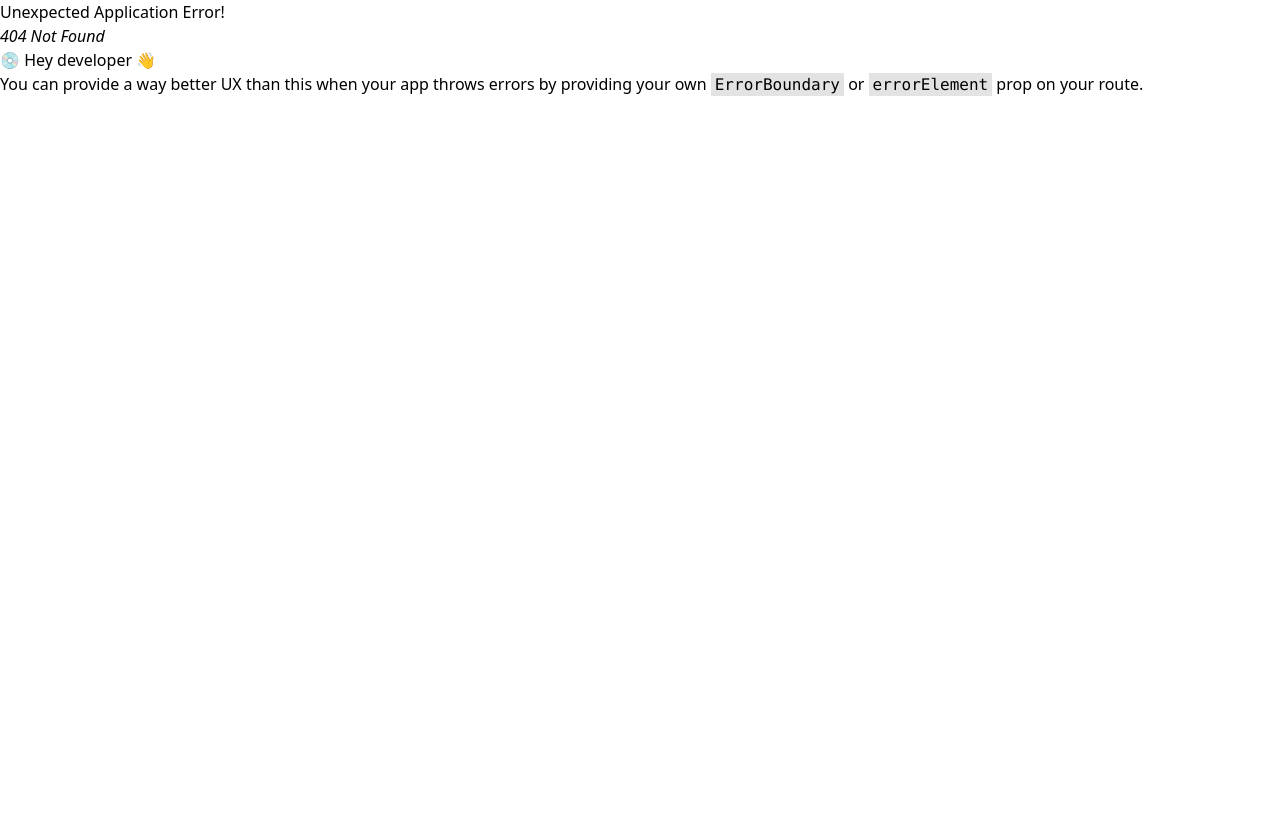
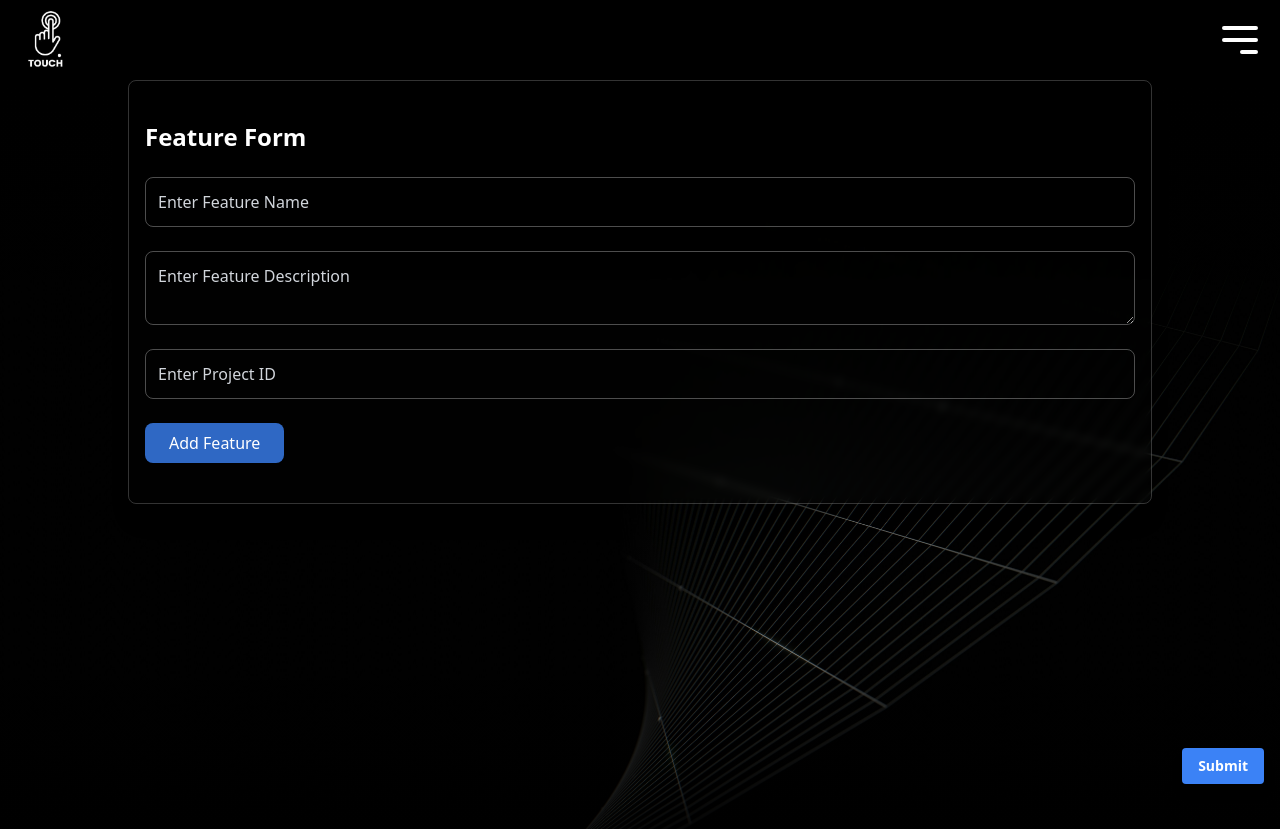
Before and after one commit to Jaya-Sandeep-Ketha/Collaboration_App_UI, a React (Vite) app: page /user/taskForm in a window 1280 px wide. Before the commit this address had no page. Shown: the top 829 px of the page. Before the commit the page ends 800 px from the top, so only its background shows below. Built offline with nearby package versions, Linux system fonts and the light colour scheme.

Commit message:
Feature form User

```diff
--- /dev/null
+++ b/src/components/User/TaskForm.jsx
@@ -0,0 +1,135 @@
+import React, { useState } from 'react';
+import { useNavigate } from 'react-router-dom';
+import userHomebg1 from '../../assets/userHomebg1.jpg';
+
+function TaskForm() {
+  const [featureData, setFeatureData] = useState({
+    featureName: '',
+    featureDescription: '',
+    projectId: '',
+  });
+
+  const [addedFeatures, setAddedFeatures] = useState([]);
+  const navigate = useNavigate();
+
+  const handleChange = (e) => {
+    const { name, value } = e.target;
+    setFeatureData((prevData) => ({ ...prevData, [name]: value }));
+  };
+
+  const handleAddFeature = () => {
+    if (featureData.featureName && featureData.featureDescription && featureData.projectId) {
+      setAddedFeatures((prevFeatures) => [...prevFeatures, featureData]);
+      setFeatureData({ featureName: '', featureDescription: '', projectId: '' });
+    } else {
+      alert('Please fill in all fields before adding.');
+    }
+  };
+
+  const handleRemoveFeature = (index) => {
+    setAddedFeatures((prevFeatures) =>
+      prevFeatures.filter((_, featureIndex) => featureIndex !== index)
+    );
+  };
+
+  const handleSubmit = () => {
+    alert('Features submitted successfully!');
+    // Add submission logic here
+  };
+
+  return (
+    <div
+      className="relative w-full min-h-screen bg-cover bg-no-repeat flex flex-col items-center"
+      style={{ backgroundImage: `url(${userHomebg1})` }}
+    >
+      {/* Background Overlay */}
+      <div className="absolute top-0 left-0 w-full h-full bg-gradient-to-b from-black via-transparent to-black"></div>
+
+      {/* Content */}
+      <div className="relative z-10 w-full max-w-5xl px-4 py-10 backdrop-blur-sm bg-white/1 border border-white/20 rounded-lg shadow-xl">
+        <h1 className="text-2xl font-bold text-white mb-6">Feature Form</h1>
+
+        {/* Feature Form */}
+        <form className="flex flex-col gap-6">
+          <div>
+            <input
+              type="text"
+              name="featureName"
+              value={featureData.featureName}
+              onChange={handleChange}
+              placeholder="Enter Feature Name"
+              className="block w-full text-white bg-transparent border border-white/30 rounded-lg p-3 placeholder-gray-300 focus:outline-none focus:ring-2 focus:ring-blue-500"
+            />
+          </div>
+
+          <div>
+            <textarea
+              name="featureDescription"
+              value={featureData.featureDescription}
+              onChange={handleChange}
+              placeholder="Enter Feature Description"
+              className="block w-full text-white bg-transparent border border-white/30 rounded-lg p-3 placeholder-gray-300 focus:outline-none focus:ring-2 focus:ring-blue-500"
+            ></textarea>
+          </div>
+
+          <div>
+            <input
+              type="text"
+              name="projectId"
+              value={featureData.projectId}
+              onChange={handleChange}
+              placeholder="Enter Project ID"
+              className="block w-full text-white bg-transparent border border-white/30 rounded-lg p-3 placeholder-gray-300 focus:outline-none focus:ring-2 focus:ring-blue-500"
+            />
+          </div>
+
+          <button
+            type="button"
+            onClick={handleAddFeature}
+            className="self-start bg-blue-500 bg-opacity-80 text-white px-6 py-2 rounded-lg hover:bg-blue-600 transition"
+          >
+            Add Feature
+          </button>
+        </form>
+      </div>
+
+      {/* Display Added Features */}
+      {addedFeatures.length > 0 && (
+        <div className="relative z-10 w-full max-w-5xl px-4 py-10 mt-6">
+          <h2 className="text-xl font-bold text-white mb-4">Added Features</h2>
+          <div className="grid grid-cols-1 sm:grid-cols-2 lg:grid-cols-3 gap-6">
+            {addedFeatures.map((feature, index) => (
+              <div
+                key={index}
+                className="bg-white/10 backdrop-blur-sm shadow-xl rounded-lg overflow-hidden border border-white/20 transform transition-all duration-300 hover:shadow-2xl relative"
+              >
+                <button
+                  onClick={() => handleRemoveFeature(index)}
+                  className="absolute top-2 right-2 bg-transparent text-white text-sm rounded-full w-6 h-6 flex items-center justify-center shadow-md hover:bg-red-100 hover:text-black transition"
+                  >
+                  &times;
+                </button>
+                <div className="p-4">
+                  <h3 className="text-lg font-bold text-white">{feature.featureName}</h3>
+                  <p className="text-gray-300">{feature.featureDescription}</p>
+                  <p className="text-gray-300"><strong>Project ID:</strong> {feature.projectId}</p>
+                </div>
+              </div>
+            ))}
+          </div>
+        </div>
+      )}
+
+      {/* Submit Button */}
+      <button
+        onClick={handleSubmit}
+        className="fixed bottom-4 right-4 px-4 py-2 bg-blue-500 text-white text-sm font-semibold rounded shadow-lg hover:bg-blue-600 focus:outline-none focus:ring-2 focus:ring-blue-300"
+
+      >
+        Submit
+      </button>
+    </div>
+  );
+}
+
+export default TaskForm;
--- a/src/components/User/UserHome.jsx
+++ b/src/components/User/UserHome.jsx
@@ -1,4 +1,5 @@
 import React, { useState } from 'react';
+import { useNavigate } from 'react-router-dom';
 import SearchBar from './SearchBar';
 import EmployeeCards from './EmployeeCards';
 import userHomebg1 from '../../assets/userHomebg1.jpg';
@@ -33,6 +34,7 @@ const employeesData = [
 
 function UserHome() {
   const [filteredEmployees, setFilteredEmployees] = useState([]);
+  const navigate = useNavigate();
 
   const handleSearch = (projectId, featureName) => {
     const results = employeesData.filter(
@@ -56,6 +58,14 @@ function UserHome() {
         <SearchBar onSearch={handleSearch} />
         <EmployeeCards employees={filteredEmployees} />
       </div>
+
+      {/* Weekly Update Button */}
+      <button
+        onClick={() => navigate('/user/taskform')}
+        className="fixed bottom-4 right-4 px-4 py-2 bg-blue-500 text-white text-sm font-semibold rounded shadow-lg hover:bg-blue-600 focus:outline-none focus:ring-2 focus:ring-blue-300"
+      >
+        Weekly Update
+      </button>
     </div>
   );
 }
--- a/src/main.jsx
+++ b/src/main.jsx
@@ -10,6 +10,7 @@ import Layout from '../Layout/Layout.jsx'
 import Landing from './components/LandingPage/Landing.jsx';
 import AdminHome from './components/Admin/AdminHome.jsx';
 import UserHome from './components/User/UserHome.jsx';
+import TaskForm from './components/User/TaskForm.jsx';
 
 const router = createBrowserRouter(
   createRoutesFromElements(
@@ -18,6 +19,7 @@ const router = createBrowserRouter(
       <Route path="" element={<Landing/>} />
       <Route path="/admin" element={<AdminHome/>}/>
       <Route path = "/user" element={<UserHome/>} />
+      <Route path='/user/taskForm' element={<TaskForm/>}/>
     </Route>
   )
 )
```
